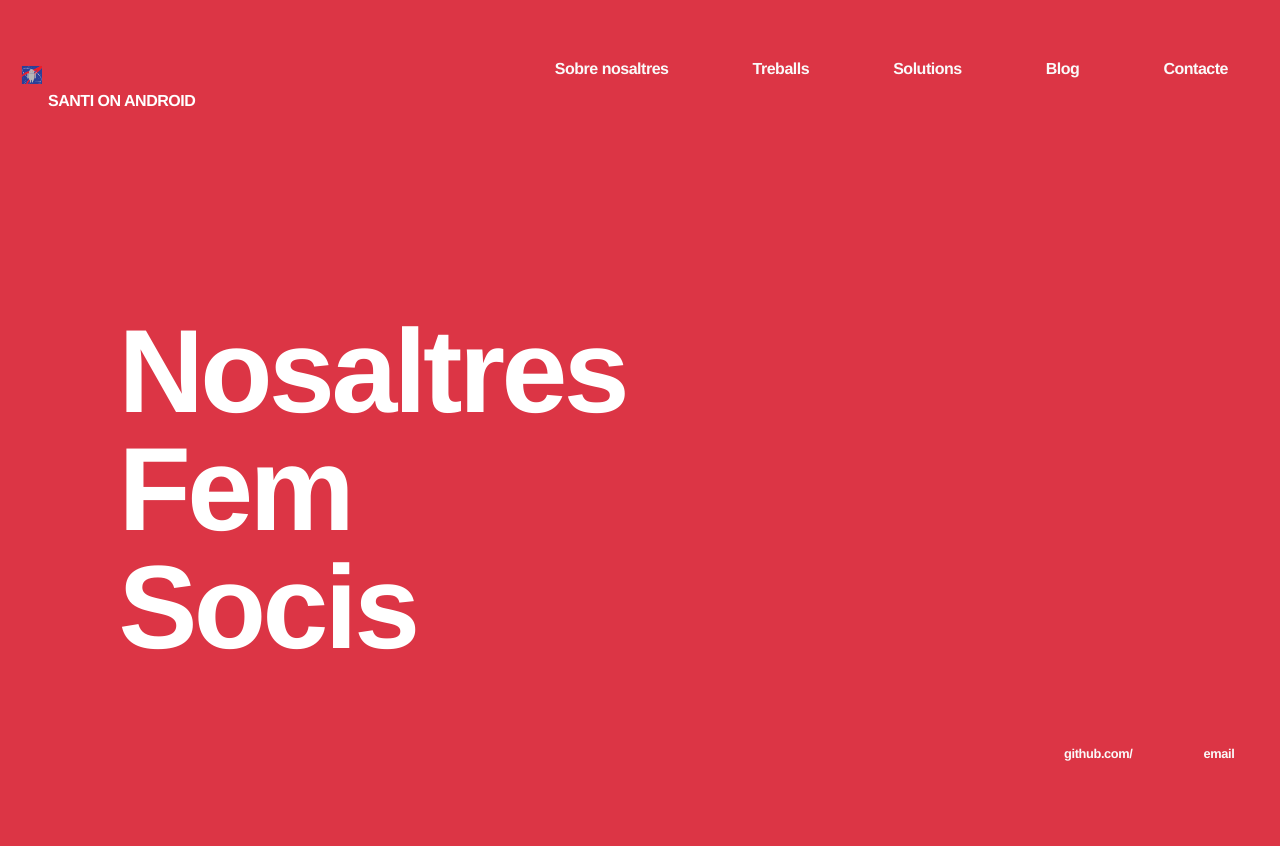
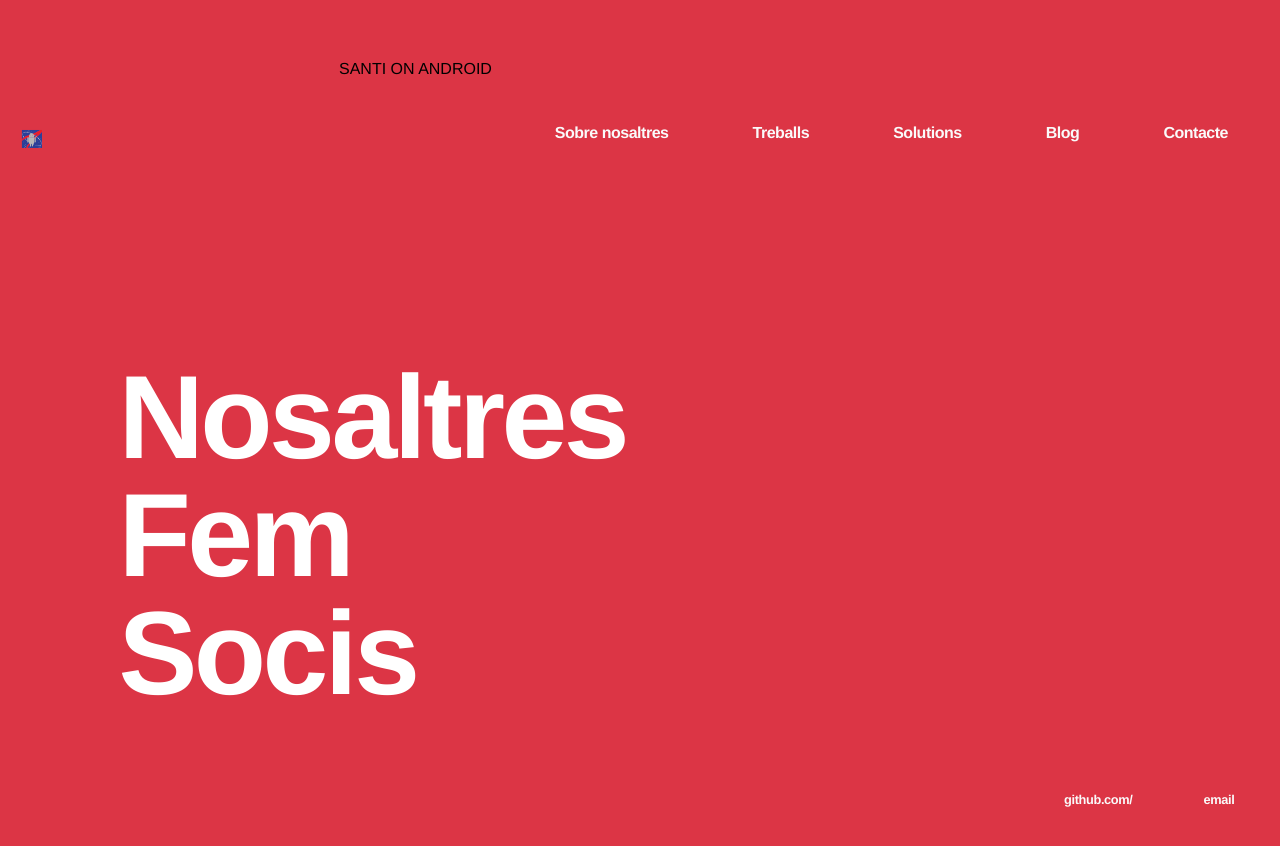
Before and after one commit to SantiOnAndroid/SantiOnAndroid.github.io, a Jekyll site: the page built from index.html, in a window 1280 px wide. Shown: the top 846 px of the page. Built offline with Jekyll 4.4.1, drawn with Linux system fonts in a browser that asks for light colours; some web fonts are replaced.

Commit message:
modificant titolj

```diff
--- a/_layouts/default.html
+++ b/_layouts/default.html
@@ -8,9 +8,9 @@
 		</head>
 		<body>
        <header>
-		   <img src="images/na.png">
+
 		   <svg id="icon" height="2em" width="339">
-
+			   <img src="images/na.png">
 			   <text x="0" y="14" >SANTI ON ANDROID</text>
 
 		   </svg>
```
